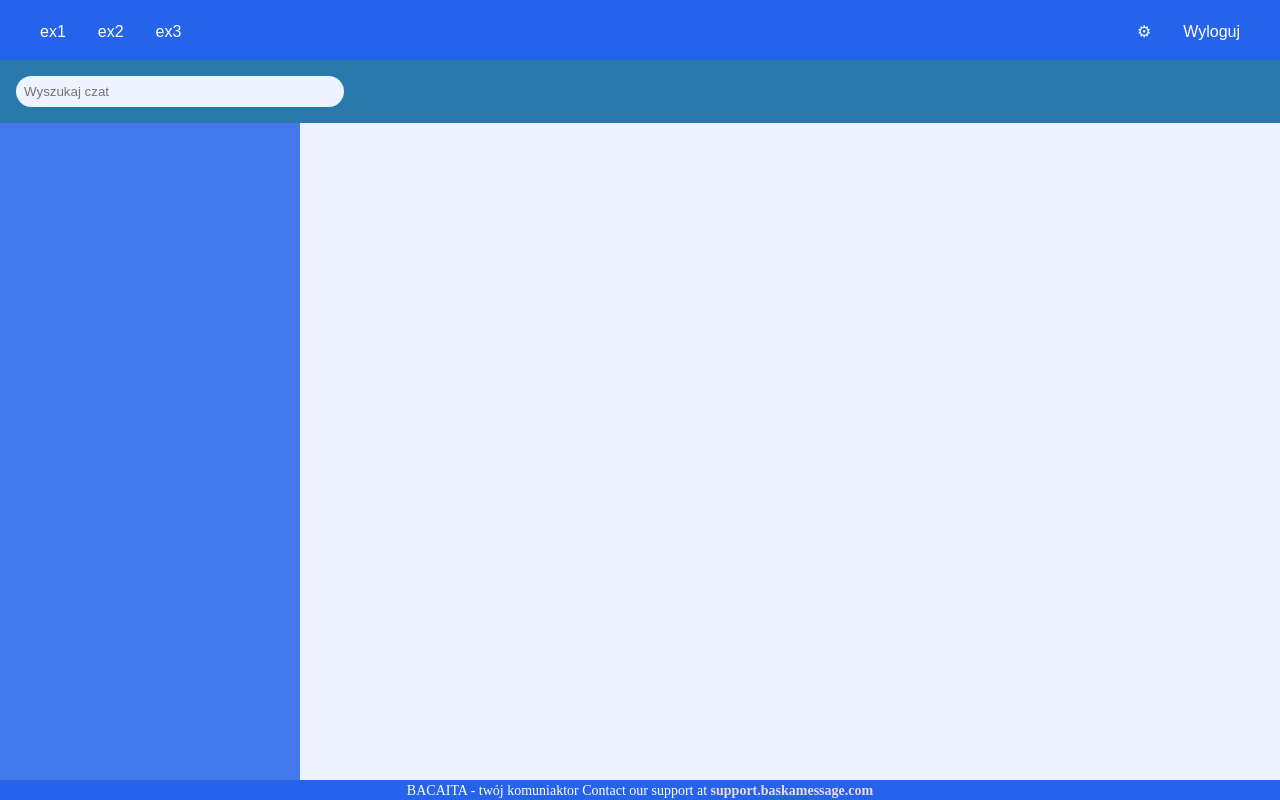
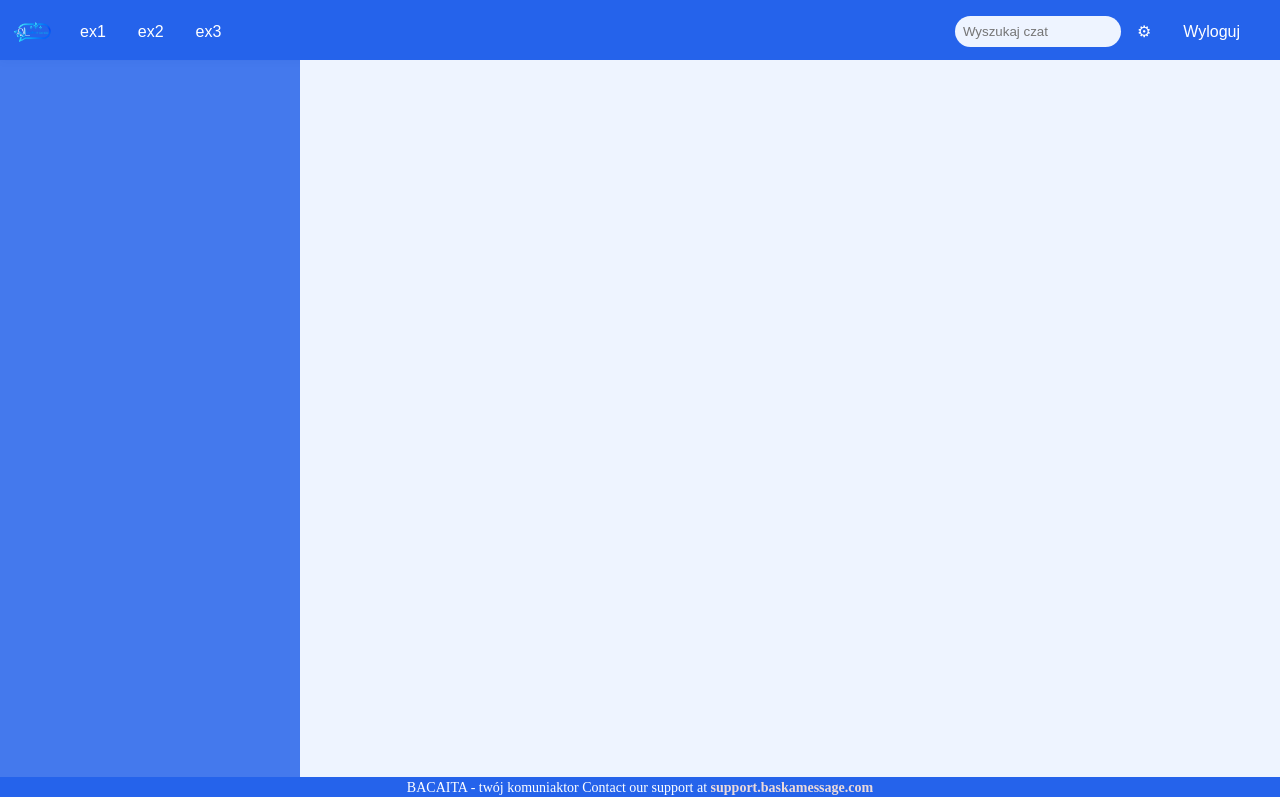
Before and after one commit to Streax0/Komunikator, a PHP site: page / in a window 1280 px wide. Run offline with PHP 8.4, Linux system fonts and the light colour scheme; the visitor is signed in with stand-in values (Sample User, id 1).

Commit message:
aaaaaaaaaaaaaaaaaaa

```diff
--- a/index.php
+++ b/index.php
@@ -21,6 +21,7 @@ if (!isset($_SESSION['user_id'])) {
 </head>
 <body>
     <nav>
+        <div class="logo" style="background-image: url('logo.png');"><img src="logo.png" alt=""></div>
         <ol>
             <li class="active">
                 <a href="#">ex1 </a>
@@ -37,11 +38,11 @@ if (!isset($_SESSION['user_id'])) {
             <li class="right">
                 <a href="settings.php">&#9881</a>
             </li>
+            <li class="right">
+                <input type="text" placeholder="Wyszukaj czat">
+            </li>
         </ol>
     </nav>
-    <header>
-        <input type="text" placeholder="Wyszukaj czat">
-    </header>
     <section id="left">
 
     </section>
--- a/styles/style.css
+++ b/styles/style.css
@@ -48,6 +48,16 @@ nav ol {
   padding: 0 24px;
 }
 
+nav div.logo img{
+  float: left;
+  margin-top: 12px;
+  margin-left: 12px;
+  margin-right: 12px;
+  width: 40px;
+  height: 40px;
+  z-index: 100;
+}
+
 nav ol li.active {
   float: left;
   margin-top: 12px;
@@ -77,23 +87,20 @@ nav ol li a:focus-visible {
   outline-offset: 2px;
 }
 
-header {
-  background-color: rgb(42, 121, 173);
-  padding: 16px;
-  max-height: 60px;
-}
-
-header input[type="text"] {
-  width: 25%;
+nav ol li input[type="text"] {
+  margin-top : 4px;
+  width: 200px;
   padding: 8px;
   border: none;
   border-radius: 20px;
   background-color: #eef4ff;
   color: white;
+  width: 150px;
+  transition: width 0.3s ease, box-shadow 0.3s ease;
 }
 
-header input[type="text"]:focus {
-  width: calc(100% - 16px);
+nav ol li input[type="text"]:focus {
+  width: 200px;;
   outline: none;
   box-shadow: 0 0 0 2px rgb(212, 207, 207);
   transition: width 0.3s ease, box-shadow 0.3s ease;
@@ -101,7 +108,7 @@ header input[type="text"]:focus {
 
 section#left {
   width: min(28%, 300px);
-  height: calc(100vh - 143px);
+  height: calc(100vh - 83px);
   background-color: #2d69ebe3;
   float: left;
   overflow-y: auto;
@@ -109,7 +116,7 @@ section#left {
 
 main {
   width: calc(100% - min(28%, 300px));
-  height: calc(100vh - 143px);
+  height: calc(100vh - 83px);
   background-color: #eef4ff;
   float: left;
 }
```
